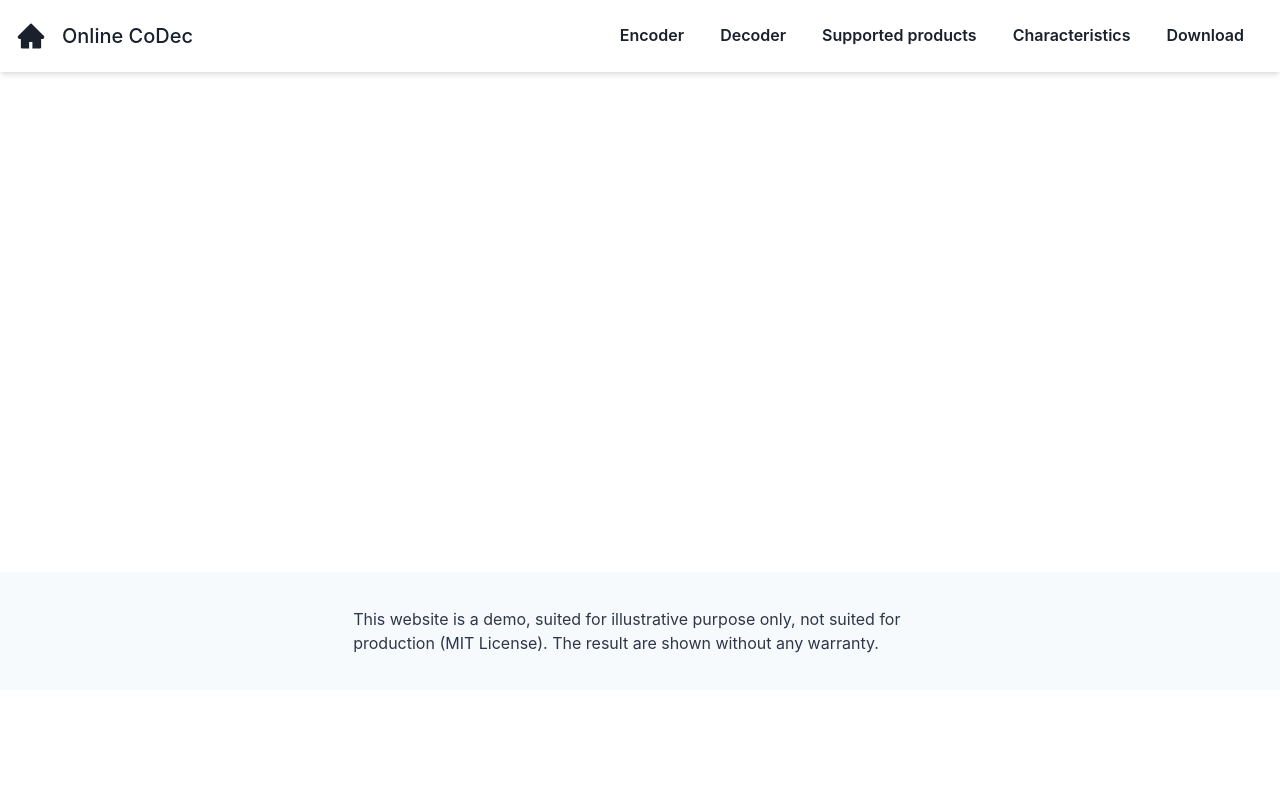
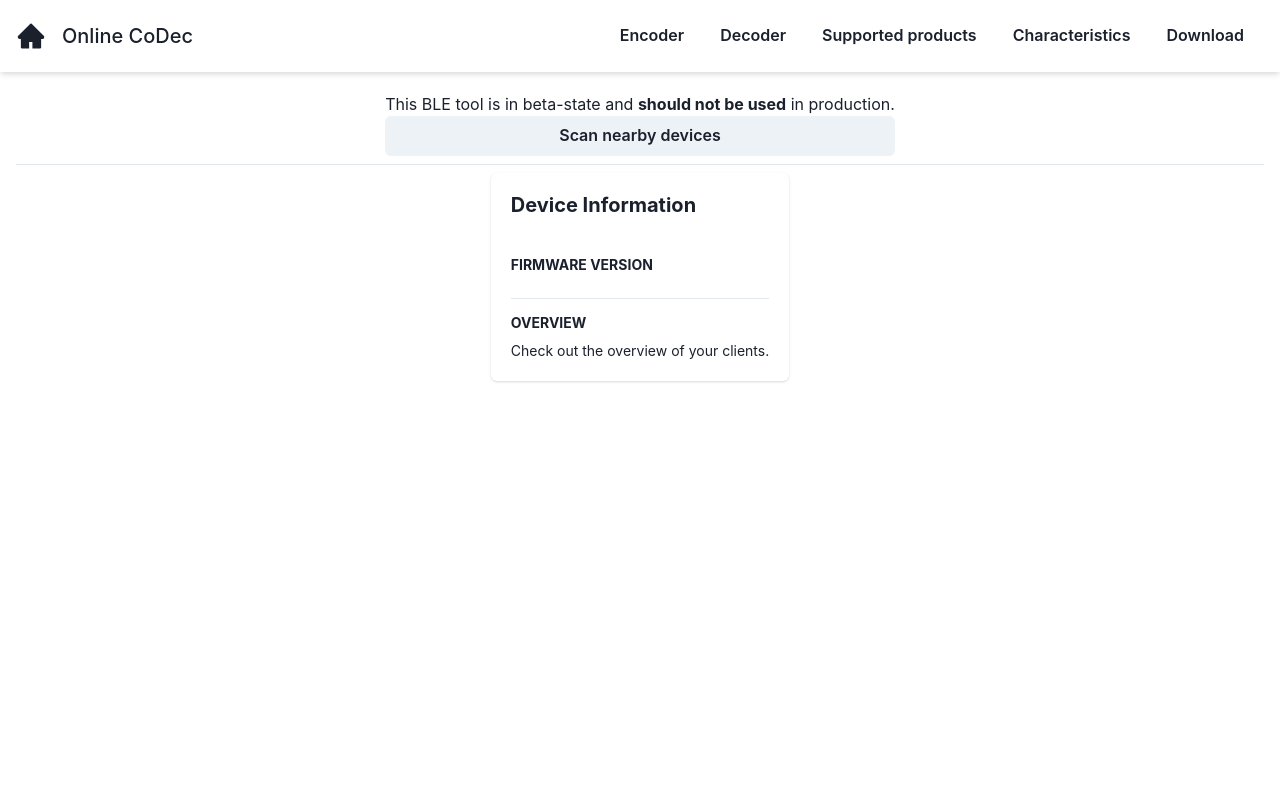
Before and after one commit to TEConnectivity/online-codec, a React (Create React App) app: page /online-codec/ble-tool in a window 1280 px wide. Shown: the top 800 px of the page. Built offline with nearby package versions, Linux system fonts and the light colour scheme; what @te-connectivity/iot-codec would draw is missing.

Commit message:
prototype BLE

```diff
--- a/package.json
+++ b/package.json
@@ -18,6 +18,7 @@
     "@types/react": "^18.2.74",
     "@types/react-dom": "^18.2.24",
     "@types/react-syntax-highlighter": "^15.5.11",
+    "@types/web-bluetooth": "^0.0.20",
     "@typescript-eslint/eslint-plugin": "^7.6.0",
     "@typescript-eslint/parser": "^7.0.0",
     "eslint-plugin-unused-imports": "^3.1.0",
@@ -30,7 +31,8 @@
     "react-scripts": "5.0.1",
     "react-syntax-highlighter": "^15.5.0",
     "typescript": "^4.9.5",
-    "web-vitals": "^2.1.4"
+    "web-vitals": "^2.1.4",
+    "webbluetooth": "^3.2.1"
   },
   "scripts": {
     "start": "react-scripts start",
--- a/src/App.tsx
+++ b/src/App.tsx
@@ -8,6 +8,7 @@ import {
   Route,
   Routes
 } from "react-router-dom"
+import BLE from "./components/BLE"
 import Characteristics from "./components/Characteristics"
 import Decoder from "./components/Decoder"
 import Download from "./components/Download"
@@ -31,6 +32,7 @@ export const App = () => (
           <Route path="/products" element={<Products />} />
           <Route path="/characteristics" element={<Characteristics />} />
           <Route path="/download" element={<Download />} />
+          <Route path="/ble-tool" element={<BLE />} />
 
         </Routes>
       </Container>
--- /dev/null
+++ b/src/components/BLE.tsx
@@ -0,0 +1,85 @@
+import { Box, Button, Card, CardBody, CardHeader, Flex, Heading, Stack, StackDivider, Text, VStack } from "@chakra-ui/react";
+import { useState } from "react";
+
+
+
+
+export default function App() {
+
+  const [FWVersion, SetFWVersion] = useState("");
+
+
+
+  function dataViewToString(dataView: DataView) {
+    let decoder = new TextDecoder('ascii');
+    return decoder.decode(dataView.buffer);
+  }
+
+
+  function testBLE() {
+
+    navigator.bluetooth.requestDevice({ filters: [{ manufacturerData: [{ companyIdentifier: 0x08DE }] }], optionalServices: ['device_information'] })
+      .then(device => {
+        console.log(device)
+        // Attempts to connect to remote GATT Server.
+
+        return device?.gatt?.connect();
+      }).then(server => {
+        console.log(server)
+
+        return server?.getPrimaryService('device_information');
+
+      }).then(async service => {
+
+        // Getting Firmware Version Characteristic
+        const fw_charac = await service?.getCharacteristic('firmware_revision_string');
+        var response = await fw_charac?.readValue();
+        SetFWVersion(dataViewToString(response!));
+
+        // Getting Hardware Version Characteristic
+        const hw_charac = await service?.getCharacteristic('hardware_revision_string');
+        response = await hw_charac?.readValue();
+
+
+      })
+      .catch(error => { console.error(error); });
+  }
+
+  return (
+    <VStack pt="10px" w="100%" divider={<StackDivider borderColor='gray.200' />}>
+
+      <Flex flexDirection="column">
+        <Text mt="10px">This BLE tool is in beta-state and <Text as='b'>should not be used</Text> in production.</Text>
+        <Button onClick={testBLE}>Scan nearby devices</Button>
+      </Flex>
+
+      <Card>
+        <CardHeader>
+          <Heading size='md'>Device Information</Heading>
+        </CardHeader>
+
+        <CardBody>
+          <Stack divider={<StackDivider />} spacing='4'>
+            <Box>
+              <Heading size='xs' textTransform='uppercase'>
+                Firmware Version
+              </Heading>
+              <Text pt='2' fontSize='sm'>
+                {FWVersion}
+              </Text>
+            </Box>
+            <Box>
+              <Heading size='xs' textTransform='uppercase'>
+                Overview
+              </Heading>
+              <Text pt='2' fontSize='sm'>
+                Check out the overview of your clients.
+              </Text>
+            </Box>
+
+          </Stack>
+        </CardBody>
+      </Card>
+    </VStack>
+  );
+};
```
Also changed, not shown: 1 other file (tests, documents, lock files or other folders).
